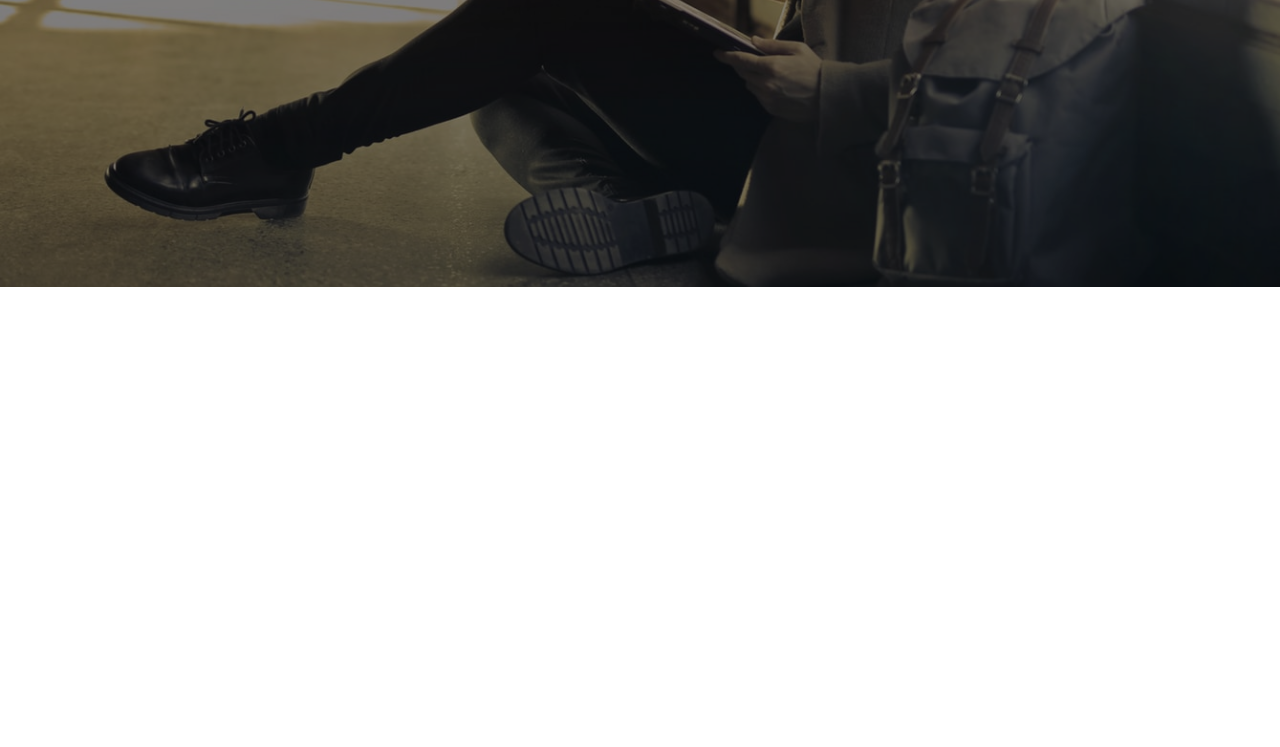
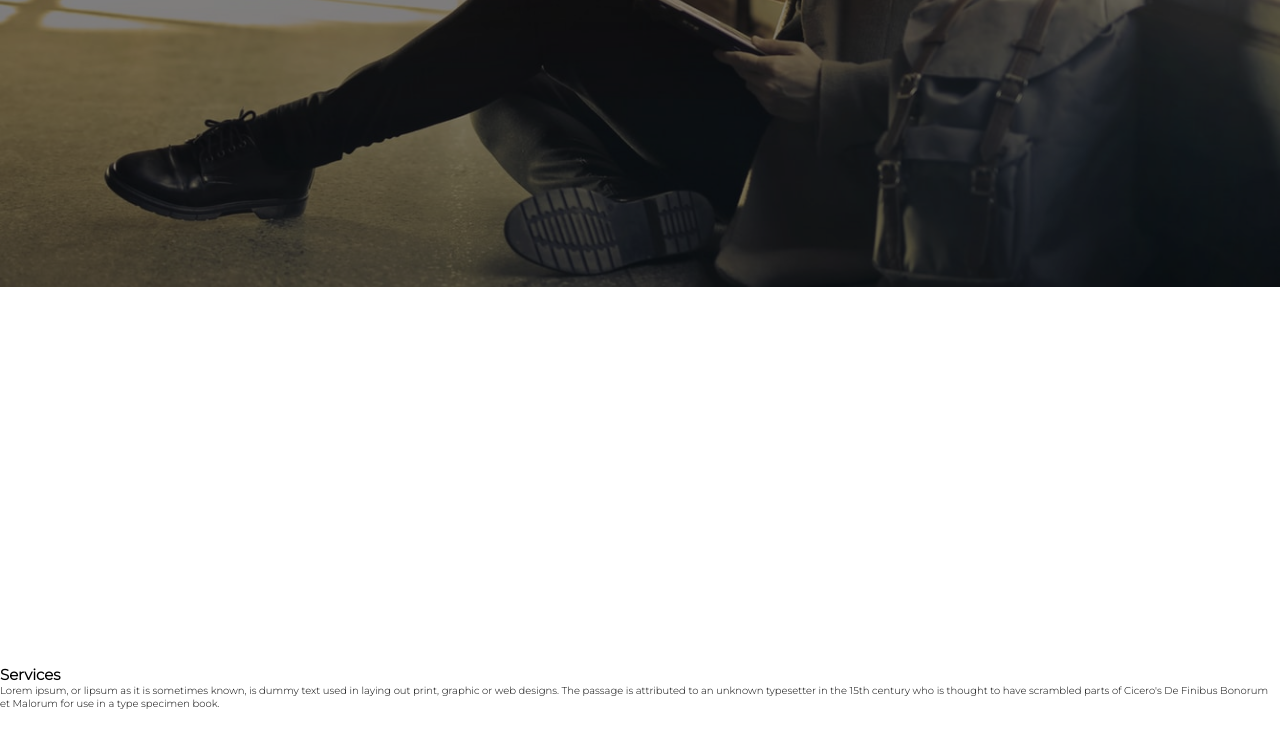
Before and after one commit to zamharrad/raad6, a plain HTML site: page index.html in a window 1280 px wide. Shown: the part 513-1260 px from the top of the page. Before the commit the page ends 800 px from the top, so only its background shows below. Drawn offline with Linux system fonts and the light colour scheme.

Commit message:
added service secton

```diff
--- a/index.html
+++ b/index.html
@@ -7,6 +7,7 @@
     <title>Raa'D</title>
   </head>
   <body>
+    <!-- hero section -->
     <section id="hero">
       <div class="hero container">
         <div>
@@ -17,5 +18,23 @@
         </div>
       </div>
     </section>
+
+    <!-- service section -->
+    <section id="service">
+      <div class="services container">
+        <div class="service-top">
+          <h1 class="section-title">Services</h1>
+          <p>
+            Lorem ipsum, or lipsum as it is sometimes known, is dummy text used
+            in laying out print, graphic or web designs. The passage is
+            attributed to an unknown typesetter in the 15th century who is
+            thought to have scrambled parts of Cicero's De Finibus Bonorum et
+            Malorum for use in a type specimen book.
+          </p>
+        </div>
+
+        <div class="service-bottom"></div>
+      </div>
+    </section>
   </body>
 </html>
```
